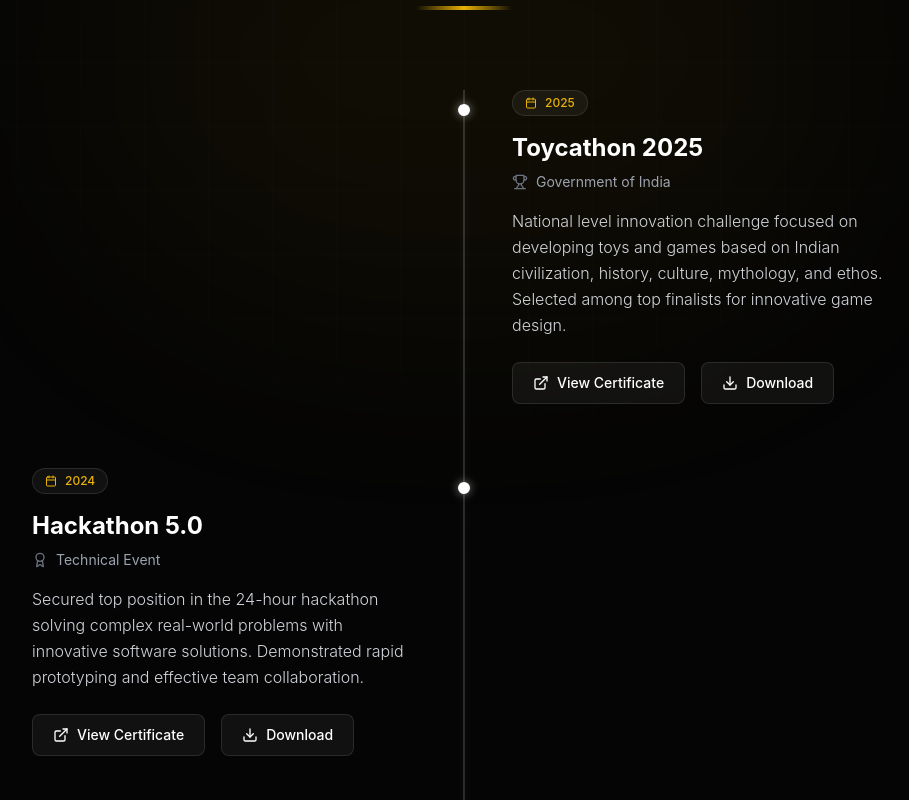
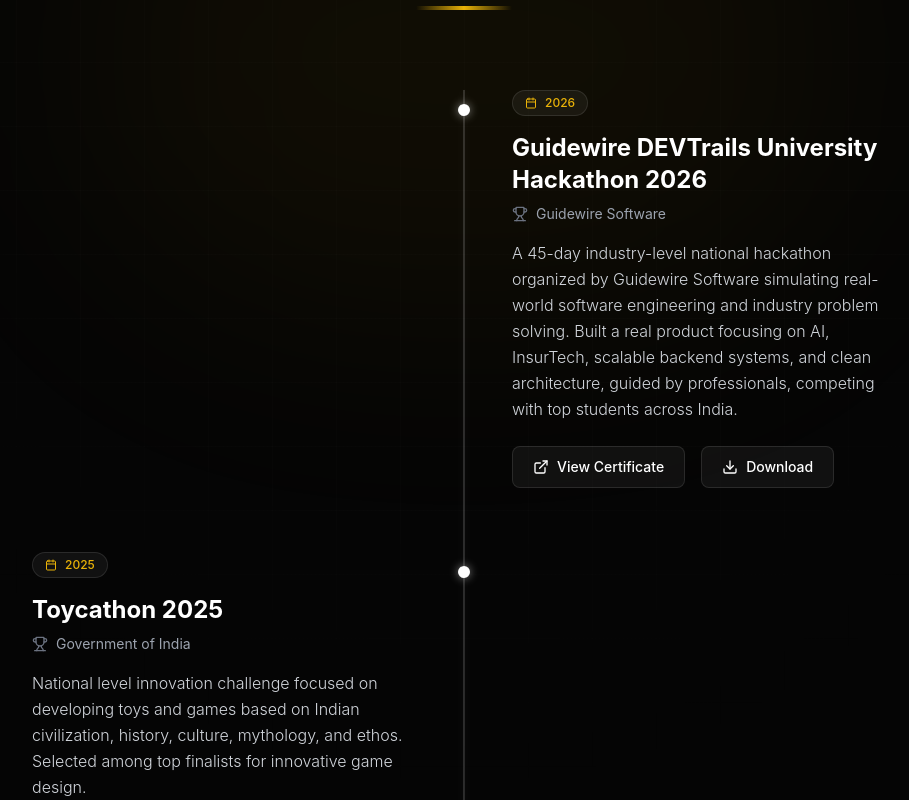
Before and after one commit to kishan-1001/Portfolio_Kishan, a React (Vite) app: page / in a window 1280 px wide. Shown: the part 6600-7400 px from the top of the page, without its empty margins (176-1085 px from the left). Built offline with nearby package versions, Linux system fonts and the light colour scheme; no server answers; a web font is replaced by a local one.

Commit message:
update : added devtrails hacakthon

```diff
--- a/src/components/Achievements.tsx
+++ b/src/components/Achievements.tsx
@@ -2,6 +2,20 @@
 import { Award, ExternalLink, Download, Trophy, X, GraduationCap } from 'lucide-react';
 
 const achievements = [
+    {
+        id: 4,
+        title: "Guidewire DEVTrails University Hackathon 2026",
+        organization: "Guidewire Software",
+        date: "2026",
+        description: "A 45-day industry-level national hackathon organized by Guidewire Software simulating real-world software engineering and industry problem solving. Built a real product focusing on AI, InsurTech, scalable backend systems, and clean architecture, guided by professionals, competing with top students across India.",
+        category: "Hackathon",
+        icon: Trophy,
+        image: null,
+        links: {
+            view: "https://drive.google.com/file/d/1hxMHPx1nG_ROFMGlMVDMuvMaQBr0Tg3m/preview",
+            download: "https://drive.google.com/uc?export=download&id=1hxMHPx1nG_ROFMGlMVDMuvMaQBr0Tg3m"
+        }
+    },
     {
         id: 1,
         title: "Toycathon 2025",
```
